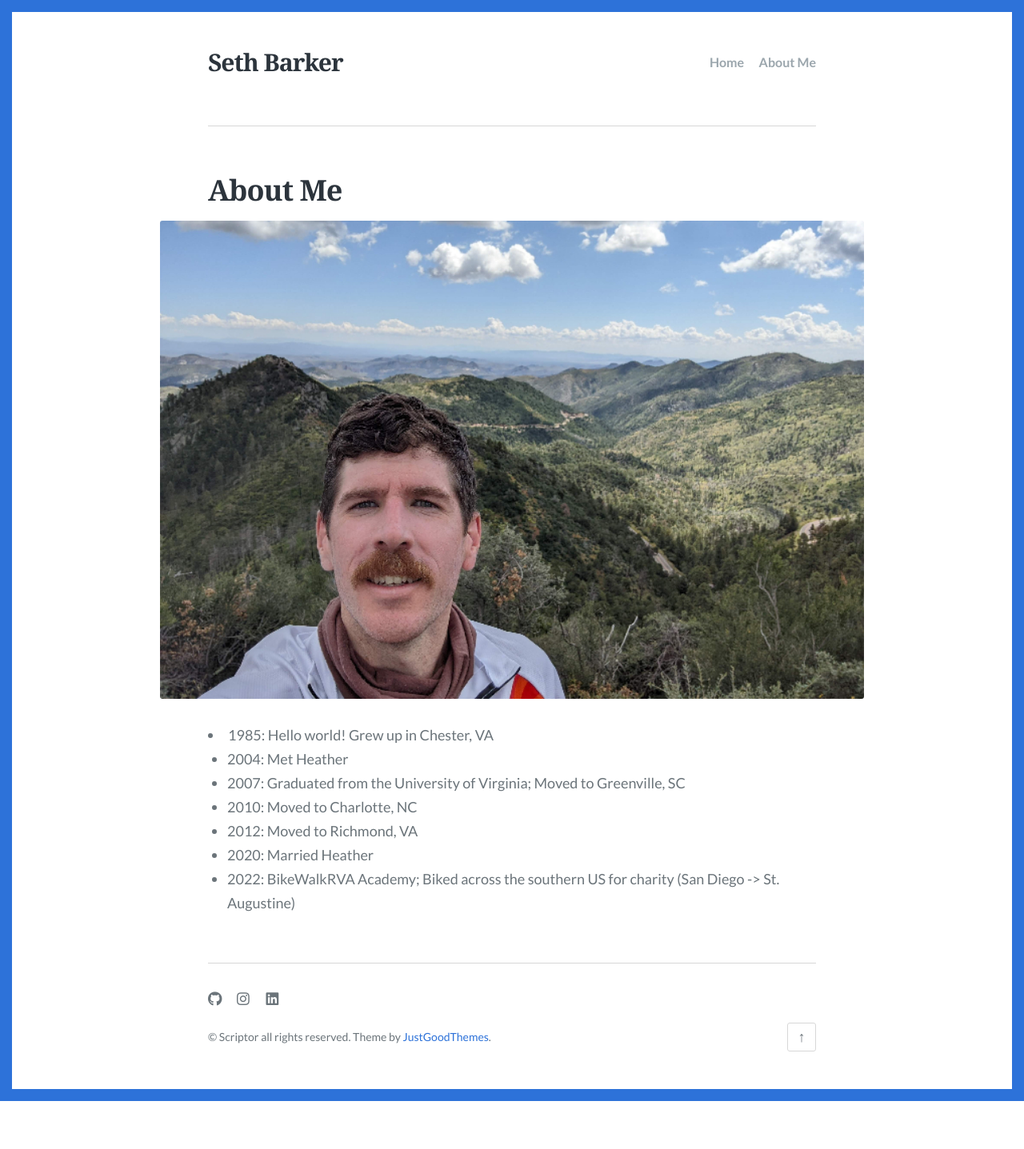
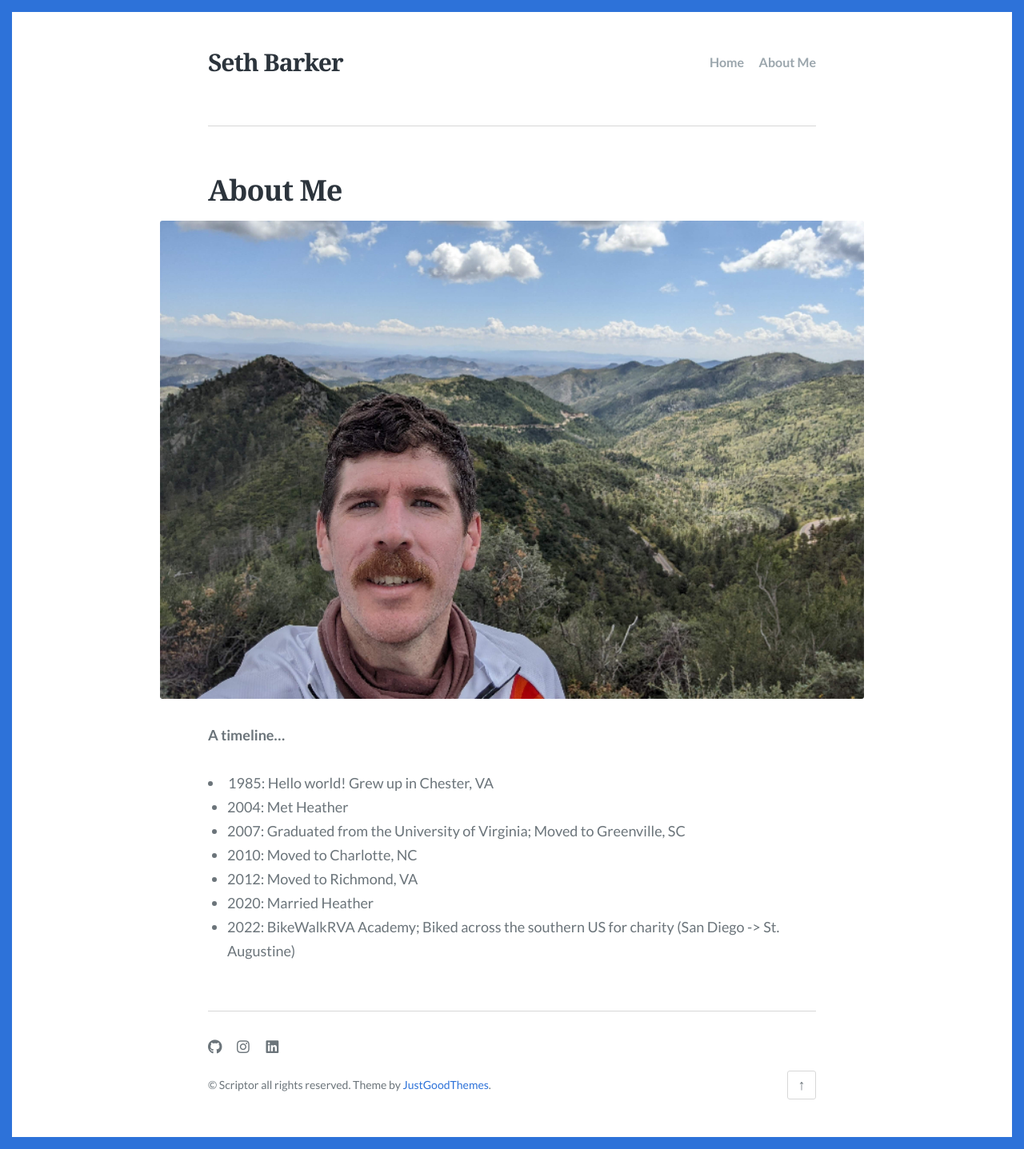
Before and after one commit to sethbarker/sethbarker.github.io, a Jekyll site: the page built from about.md, in a window 1280 px wide. Shown: the whole page at 80% size. Built offline with Jekyll 4.4.1, drawn with Linux system fonts in a browser that asks for light colours; some web fonts are replaced; before the commit the page ends 1377 px from its top, so only the background shows below that.

Commit message:
Update about.md

```diff
--- a/about.md
+++ b/about.md
@@ -1,10 +1,14 @@
 ---
 layout: page
 title: About Me
-description: Here's a timeline of _some_ of the things that have shaped me..
 feature_image: images/about2.jpg
 ---
+
+**A timeline...**
+<html>
+<i class="fa-solid fa-baby"></i>
 <li><i class="fa fa-duotone fa-baby"></i>  1985: Hello world! Grew up in Chester, VA</li>
+  </html>
 * 2004: Met Heather
 * 2007: Graduated from the University of Virginia; Moved to Greenville, SC
 * 2010: Moved to Charlotte, NC
```
